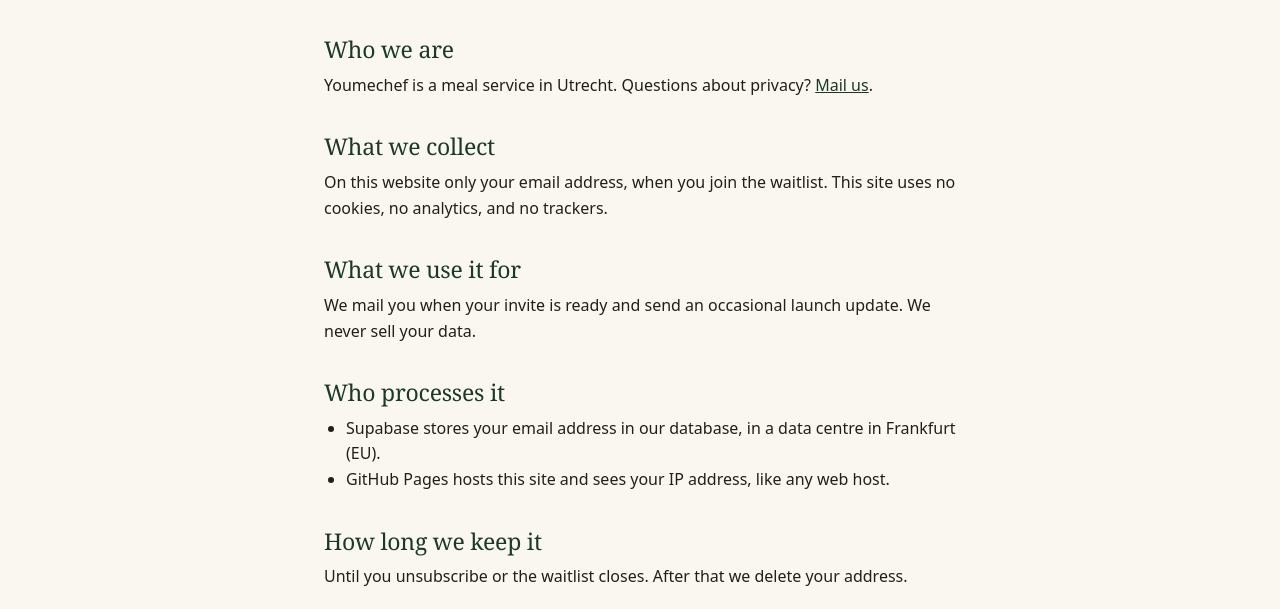
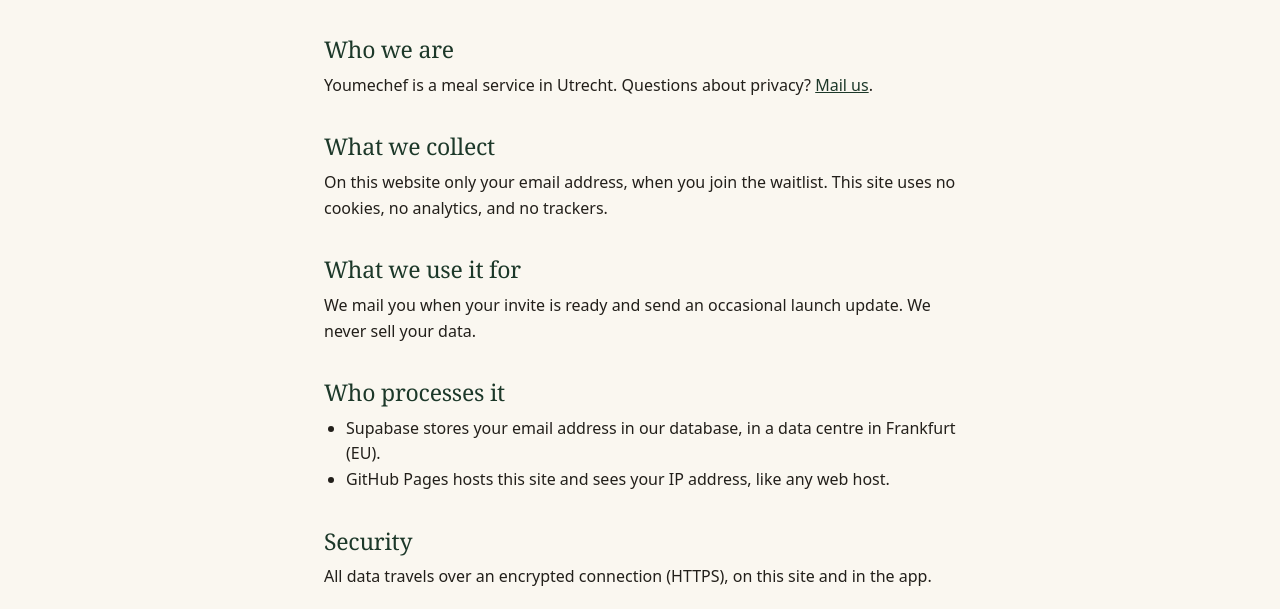
Before and after one commit to dutchhummuus/Youmechef-website, a plain HTML site: page en/privacy/index.html in a window 1280 px wide. Shown: the part 191-800 px from the top of the page. Drawn offline with Linux system fonts and the light colour scheme.

Commit message:
State encryption in transit on the privacy pages
Co-Authored-By: Claude Fable 5 <noreply@anthropic.com>

```diff
--- a/en/privacy/index.html
+++ b/en/privacy/index.html
@@ -43,6 +43,9 @@
     <li>GitHub Pages hosts this site and sees your IP address, like any web host.</li>
   </ul>
 
+  <h2>Security</h2>
+  <p>All data travels over an encrypted connection (HTTPS), on this site and in the app.</p>
+
   <h2>How long we keep it</h2>
   <p>Until you unsubscribe or the waitlist closes. After that we delete your address.</p>
 
```
Also changed, not shown: privacy/index.html (+3 -0 lines).
